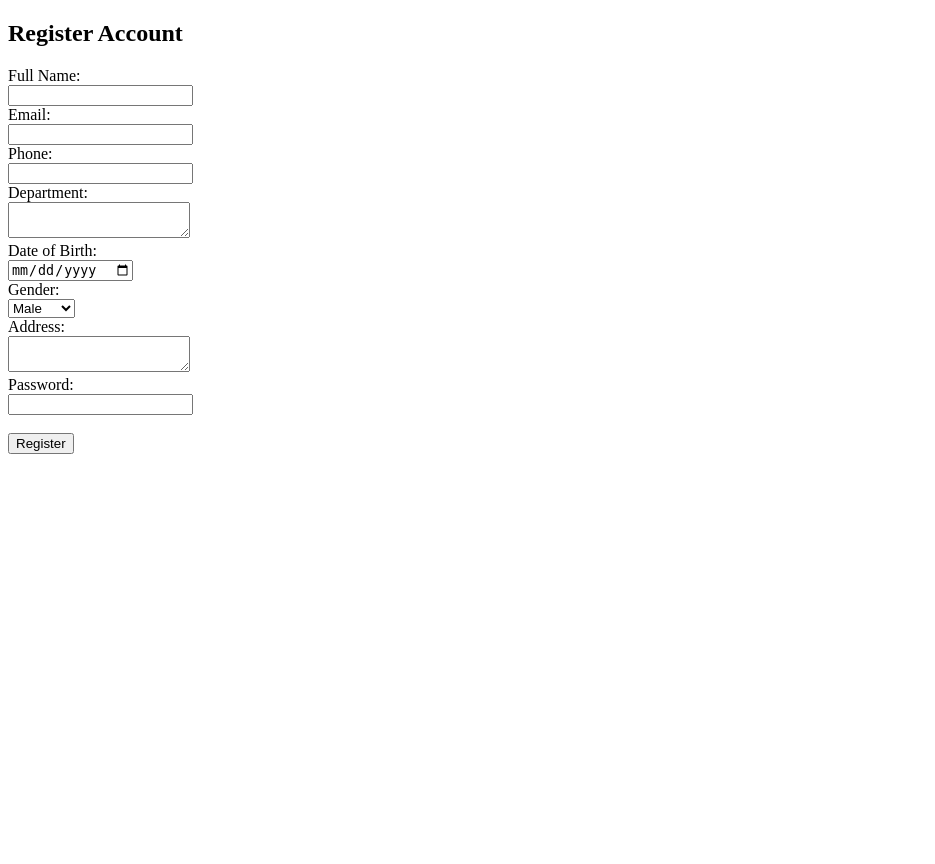
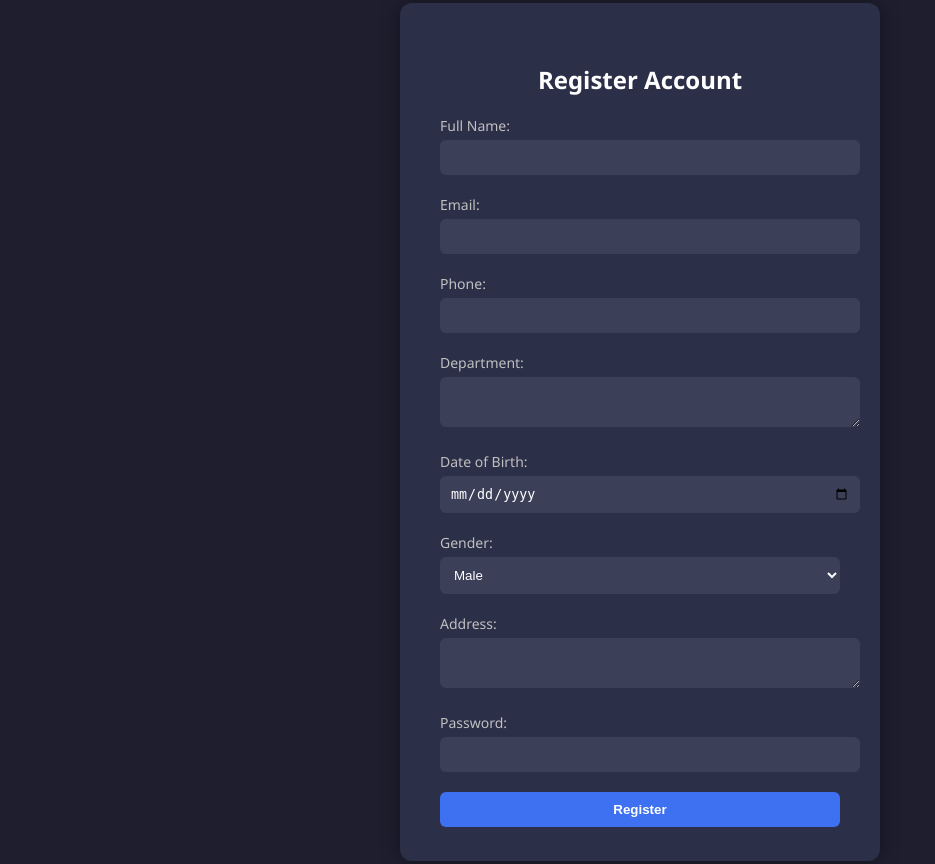
Before and after one commit to navnee1h/security_audit_app, a Flask app: page /register in a window 1280 px wide. Shown: the whole page, without its empty margins (0-935 px from the left). Run offline with Flask 3, Linux system fonts and the light colour scheme.

Commit message:
Update register.html

```diff
--- a/app/templates/register.html
+++ b/app/templates/register.html
@@ -1,35 +1,130 @@
 <!DOCTYPE html>
-<html>
+<html lang="en">
 <head>
+    <meta charset="UTF-8">
     <title>Register</title>
+    <style>
+        body {
+            margin: 0;
+            height: 100vh;
+            background-color: #1e1e2f;
+            font-family: 'Segoe UI', Tahoma, Geneva, Verdana, sans-serif;
+            display: flex;
+            justify-content: center;
+            align-items: center;
+            color: #ffffff;
+        }
+
+        .register-container {
+            background-color: #2c2f48;
+            padding: 40px;
+            border-radius: 12px;
+            box-shadow: 0 0 20px rgba(0, 0, 0, 0.4);
+            width: 400px;
+            max-height: 90vh;
+            overflow-y: auto;
+        }
+
+        .register-container h2 {
+            text-align: center;
+            margin-bottom: 20px;
+            color: #ffffff;
+        }
+
+        label {
+            display: block;
+            margin: 10px 0 5px;
+            font-size: 14px;
+            color: #c0c0c0;
+        }
+
+        input[type="text"],
+        input[type="email"],
+        input[type="date"],
+        input[type="password"],
+        select,
+        textarea {
+            width: 100%;
+            padding: 10px;
+            border: none;
+            border-radius: 6px;
+            background-color: #3c3f58;
+            color: #ffffff;
+            margin-bottom: 10px;
+            resize: vertical;
+        }
+
+        button {
+            width: 100%;
+            padding: 10px;
+            background-color: #3d71f2;
+            color: white;
+            border: none;
+            border-radius: 6px;
+            cursor: pointer;
+            font-weight: bold;
+            margin-top: 10px;
+            transition: background-color 0.3s;
+        }
+
+        button:hover {
+            background-color: #305dcc;
+        }
+
+        .message {
+            text-align: center;
+            margin-top: 15px;
+            color: #ff6b6b;
+        }
+
+        /* Scrollbar styling */
+        .register-container::-webkit-scrollbar {
+            width: 6px;
+        }
+        .register-container::-webkit-scrollbar-thumb {
+            background-color: #505070;
+            border-radius: 3px;
+        }
+    </style>
 </head>
 <body>
+    <div class="register-container">
         <h2>Register Account</h2>
         <form method="POST">
-        <label>Full Name:</label><br>
-        <input type="text" name="fullname" required><br>
-        <label>Email:</label><br>
-        <input type="email" name="email" required><br>
-        <label>Phone:</label><br>
-        <input type="text" name="phone" required><br>
-        <label>Department:</label><br>
-        <textarea name="department" required></textarea><br>
-        <label>Date of Birth:</label><br>
-        <input type="date" name="dob" required><br>
-        <label>Gender:</label><br>
+            <label>Full Name:</label>
+            <input type="text" name="fullname" required>
+
+            <label>Email:</label>
+            <input type="email" name="email" required>
+
+            <label>Phone:</label>
+            <input type="text" name="phone" required>
+
+            <label>Department:</label>
+            <textarea name="department" required></textarea>
+
+            <label>Date of Birth:</label>
+            <input type="date" name="dob" required>
+
+            <label>Gender:</label>
             <select name="gender" required>
                 <option>Male</option>
                 <option>Female</option>
                 <option>Other</option>
-        </select><br>
-        <label>Address:</label><br>
-        <textarea name="address" required></textarea><br>
-        <label>Password:</label><br>
-        <input type="password" name="password" required><br><br>
+            </select>
+
+            <label>Address:</label>
+            <textarea name="address" required></textarea>
+
+            <label>Password:</label>
+            <input type="password" name="password" required>
+
             <button type="submit">Register</button>
         </form>
+
         {% if message %}
-        <p style="color:red">{{ message }}</p>
+            <p class="message">{{ message }}</p>
         {% endif %}
+    </div>
 </body>
 </html>
```
Lines whose indentation alone changed are shown as unchanged.
